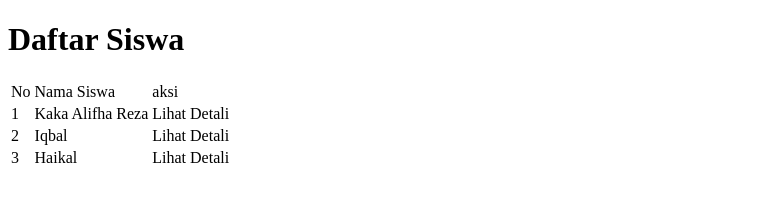
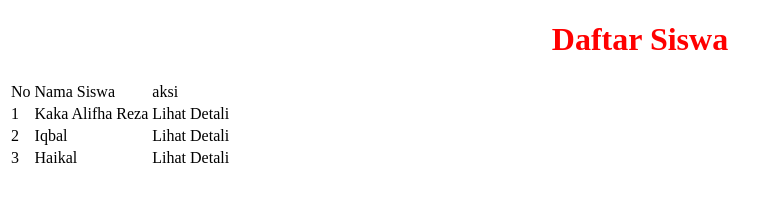
Before and after one commit to kakaalifacms-ai/Tugas-5-kaka, a plain HTML site: page index.html in a window 1280 px wide. Shown: the whole page, without its empty margins (0-783 px from the left). Drawn offline with Linux system fonts and the light colour scheme.

Commit message:
nambah style

```diff
--- a/index.html
+++ b/index.html
@@ -8,7 +8,13 @@
   <title>Daftar siswa</title>
 
   <!-- HTML -->
+  <style type="text/css" media="all">
+  h1  {
+    text-align: center;
+    color: #f00;
+  }
 
+  </style>
 
   <!-- Custom Styles -->
   <link rel="stylesheet" href="style.css">
```
